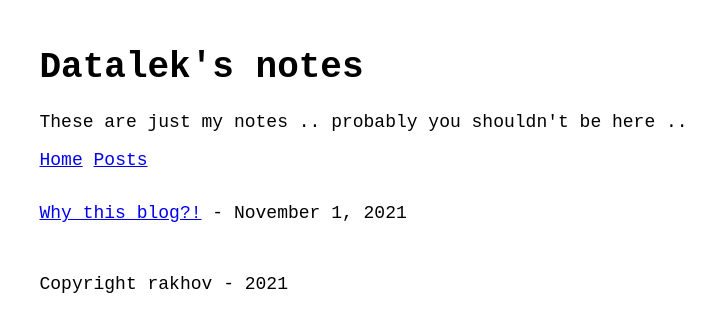
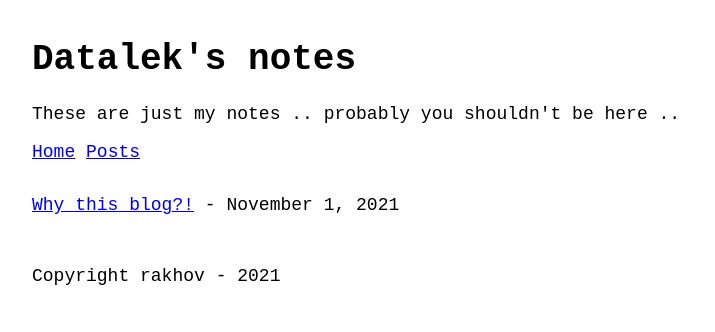
Before and after one commit to datalek/datalek.github.io, a plain HTML site: page posts.html in a window 1280 px wide. Shown: the whole page, without its empty margins (158-873 px from the left). Drawn offline with Linux system fonts and the light colour scheme.

Commit message:
Add new stuff to the blog

```diff
--- a/css/style.css
+++ b/css/style.css
@@ -1 +1 @@
-body{font-family:monospace,serif;font-size:18px}header,footer,main{display:block;position:relative;padding:15px 0px 0px 15px;width:100%;margin-left:auto;margin-right:auto}@media screen and (min-width:1024px){header,footer,main{width:900px}}#post-list ul{list-style-type:none;list-style:none;padding-left:0}
+body{font-family:monospace,serif;font-size:18px;margin:0px 25px 0px 25px}header,footer,main{display:block;position:relative;padding:15px 0px 0px 0px;width:100%;margin-left:auto;margin-right:auto}@media screen and (min-width:1024px){header,footer,main{width:900px}}#post-list ul{list-style-type:none;list-style:none;padding-left:0}
```
